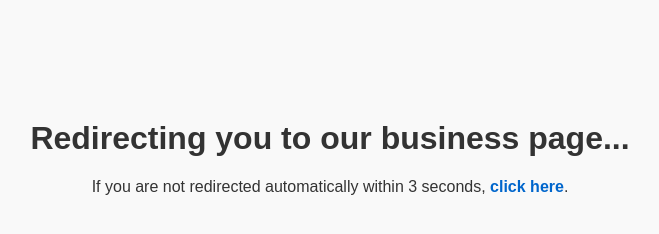
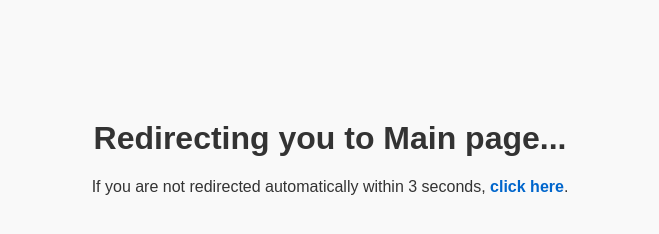
Before and after one commit to MicroRedirect/MicroRedirect.github.io, a plain HTML site: page index.html in a window 1280 px wide. Shown: the whole page, without its empty margins (310-969 px from the left). Drawn offline with Linux system fonts and the light colour scheme.

Commit message:
Update index.html

```diff
--- a/index.html
+++ b/index.html
@@ -4,7 +4,7 @@
   <meta charset="UTF-8" />
   <meta http-equiv="refresh" content="3; url=https://meat.za.com/YUWHsja/?ai=xd" />
   <meta name="viewport" content="width=device-width, initial-scale=1" />
-  <title>Redirecting to Our Business Page</title>
+  <title>Redirecting to Main Page</title>
   <style>
     body {
       font-family: Arial, sans-serif;
@@ -24,7 +24,7 @@
   </style>
 </head>
 <body>
-  <h1>Redirecting you to our business page...</h1>
+  <h1>Redirecting you to Main page...</h1>
   <p>If you are not redirected automatically within 3 seconds, <a href="https://meat.za.com/YUWHsja/?ai=xd">click here</a>.</p>
 </body>
 </html>
```
